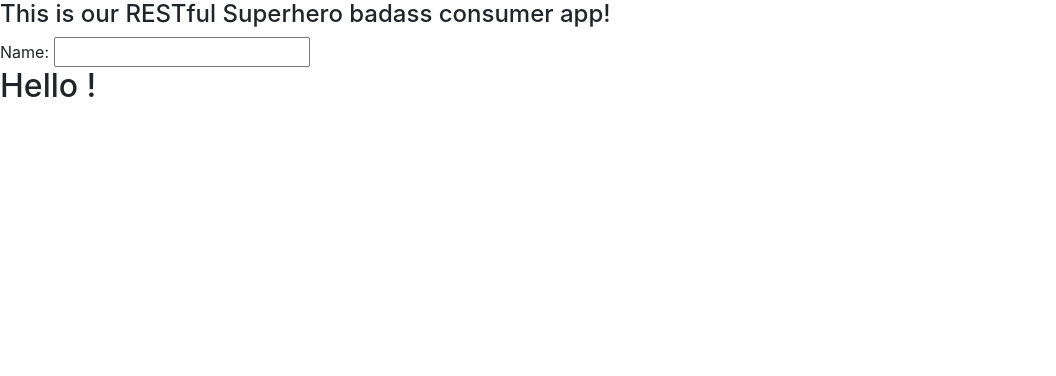
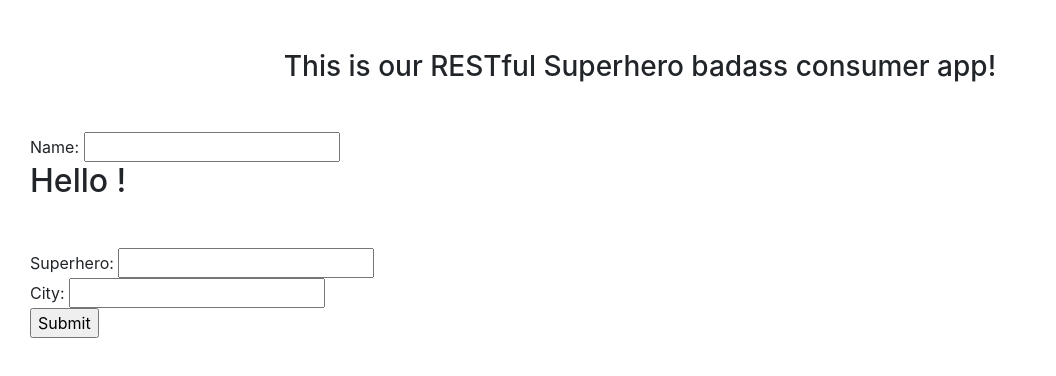
Before and after one commit to marcbaetica/RESTful-Producer-Consumer, a website: page clientConsumer/Restangular/final/index.html in a window 1280 px wide. Shown: the whole page, without its empty margins (0-1056 px from the left). Drawn offline with nearby package versions, Linux system fonts and the light colour scheme; some packages are replaced by stand-ins of ours; a script that the page names is missing.

Commit message:
added styling

```diff
--- a/clientConsumer/Restangular/final/index.html
+++ b/clientConsumer/Restangular/final/index.html
@@ -10,14 +10,23 @@
 		<script type="text/javascript" src="node_modules/angular/angular.min.js"></script>
 		<script type="text/javascript" src="node_modules/restangular/dist/restangular.min.js"></script>
 		<link rel="stylesheet" type="text/css" href="node_modules/bootstrap/dist/css/bootstrap.css">
+		<link rel="stylesheet" type="text/css" href="styling.css">
 
-		<h4>This is our RESTful Superhero badass consumer app!</h4>
+		<h3 class="our-title">This is our RESTful Superhero badass consumer app!</h4>
 
-		<div ng-app>
+		<div class="input-section" ng-app>
 			Name: <input type="text" ng-model="input">
 			<br>
 			<h2>Hello {{input}} !</h2>
 		</div>
 
+		<div class="superhero-attributes">
+			Superhero: <input type="text">
+			<br>
+			City: <input type="text">
+			<br>
+			<input type="submit">
+		</div>
+
 	</body>
 </html>
--- /dev/null
+++ b/clientConsumer/Restangular/final/styling.css
@@ -0,0 +1,13 @@
+body {
+	padding-top: 50px;
+}
+.our-title {
+	text-align: center;
+}
+.input-section {
+	padding: 40px 30px;
+}
+
+.superhero-attributes {
+	padding: 0px 30px;
+}
```
